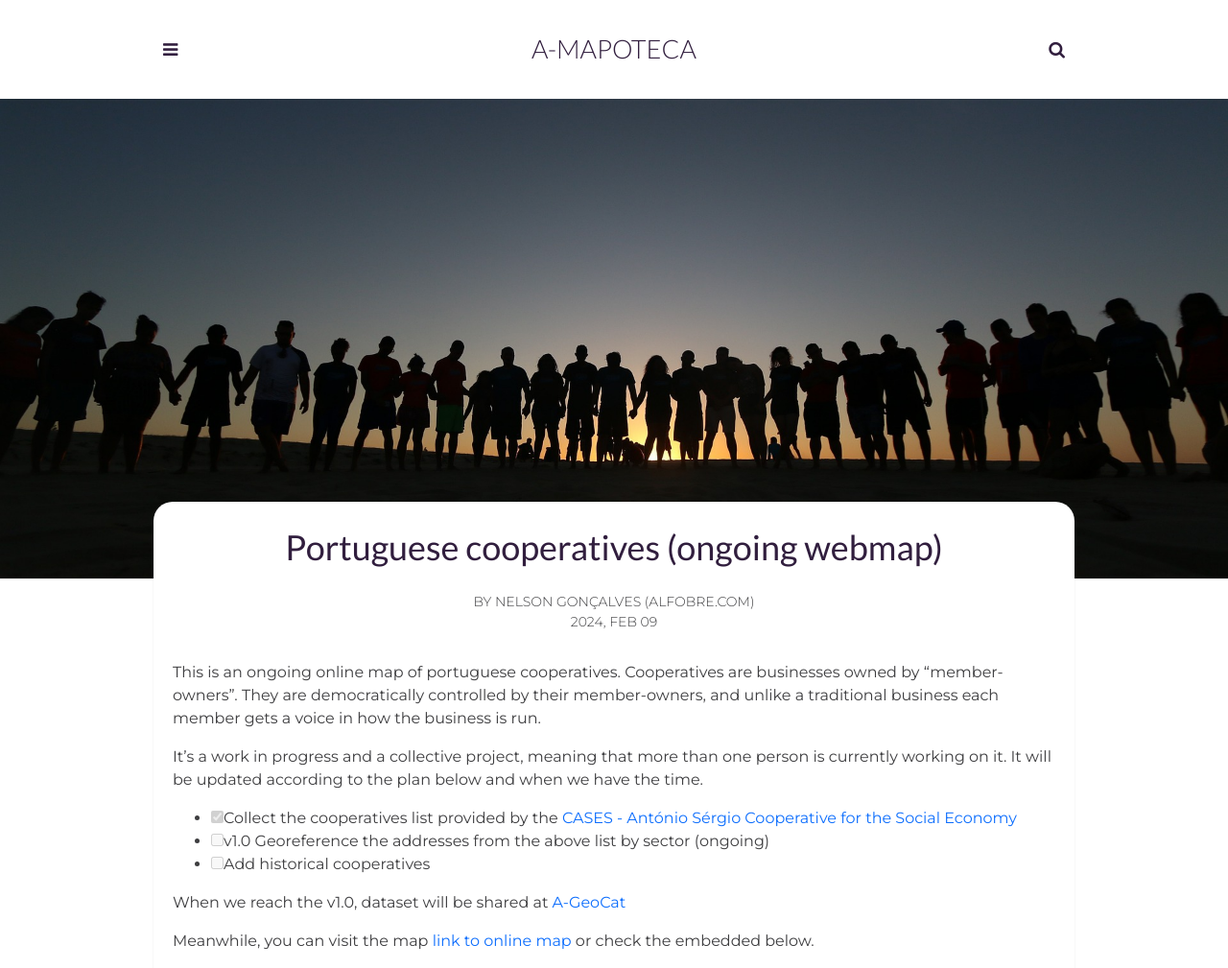
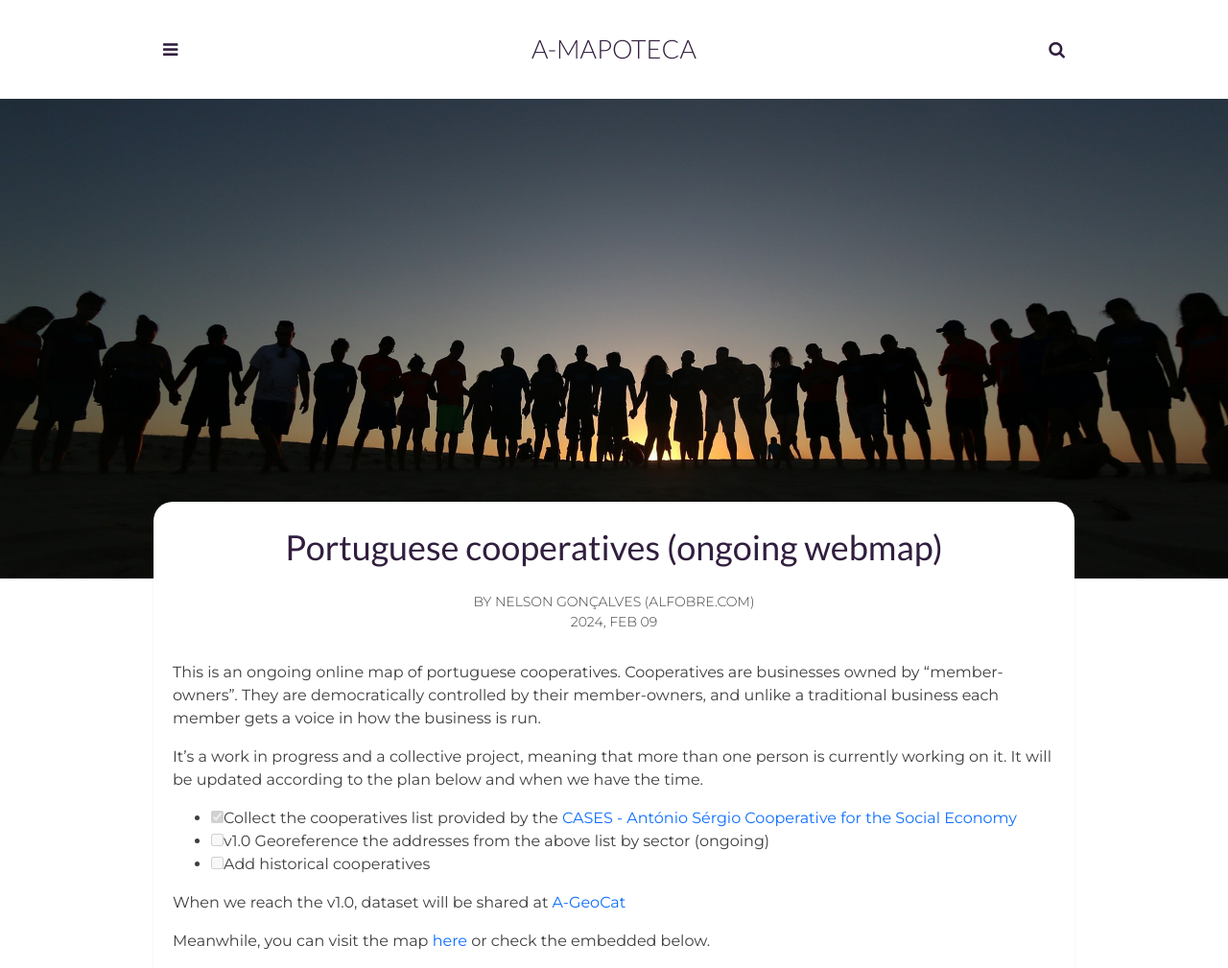
Before and after one commit to projetoalfobre/a-mapoteca, a Jekyll site: the page built from _posts/2024-02-09-mapa-das-cooperativas.markdown, in a window 1280 px wide. Shown: the top 1009 px of the page at 96% size. Built offline with Jekyll 4.4.1, drawn with Linux system fonts in a browser that asks for light colours; grey boxes are pictures that could not be loaded.

Commit message:
Update 2024-02-09-mapa-das-cooperativas.markdown

```diff
--- a/_posts/2024-02-09-mapa-das-cooperativas.markdown
+++ b/_posts/2024-02-09-mapa-das-cooperativas.markdown
@@ -11,13 +11,13 @@ author: Nelson Gonçalves (Alfobre.com)
 This is an ongoing online map of portuguese cooperatives. Cooperatives are businesses owned by “member-owners”. They are democratically controlled by their member-owners, and unlike a traditional business each member gets a voice in how the business is run.
 
 It's a work in progress and a collective project, meaning that more than one person is currently working on it. It will be updated according to the plan below and when we have the time.
-- [x] Collect the cooperatives list provided by the [CASES - António Sérgio Cooperative for the Social Economy](https://cases.pt)
-- [ ] v1.0 Georeference the addresses from the above list by sector (ongoing)
-- [ ] Add historical cooperatives
+- [x]  Collect the cooperatives list provided by the [CASES - António Sérgio Cooperative for the Social Economy](https://cases.pt)
+- [ ]  v1.0 Georeference the addresses from the above list by sector (ongoing)
+- [ ]  Add historical cooperatives
 
 When we reach the v1.0, dataset will be shared at [A-GeoCat](https://a-geocat.alfobre.com/)
 
-Meanwhile, you can visit the map [link to online map](https://umap.openstreetmap.fr/en/map/mapa-das-cooperativas-portuguesas_1021529#7/39.309/-8.042) or check the embedded below.
+Meanwhile, you can visit the map [here](https://umap.openstreetmap.fr/en/map/mapa-das-cooperativas-portuguesas_1021529#7/39.309/-8.042) or check the embedded below.
 
 
 <iframe width="100%" height="500px" frameborder="0" allowfullscreen allow="geolocation" src="//umap.openstreetmap.fr/en/map/mapa-das-cooperativas-portuguesas_1021529?scaleControl=true&miniMap=false&scrollWheelZoom=true&zoomControl=true&editMode=disabled&moreControl=true&searchControl=null&tilelayersControl=null&embedControl=null&datalayersControl=true&onLoadPanel=undefined&captionBar=false&captionMenus=true"></iframe>
```
